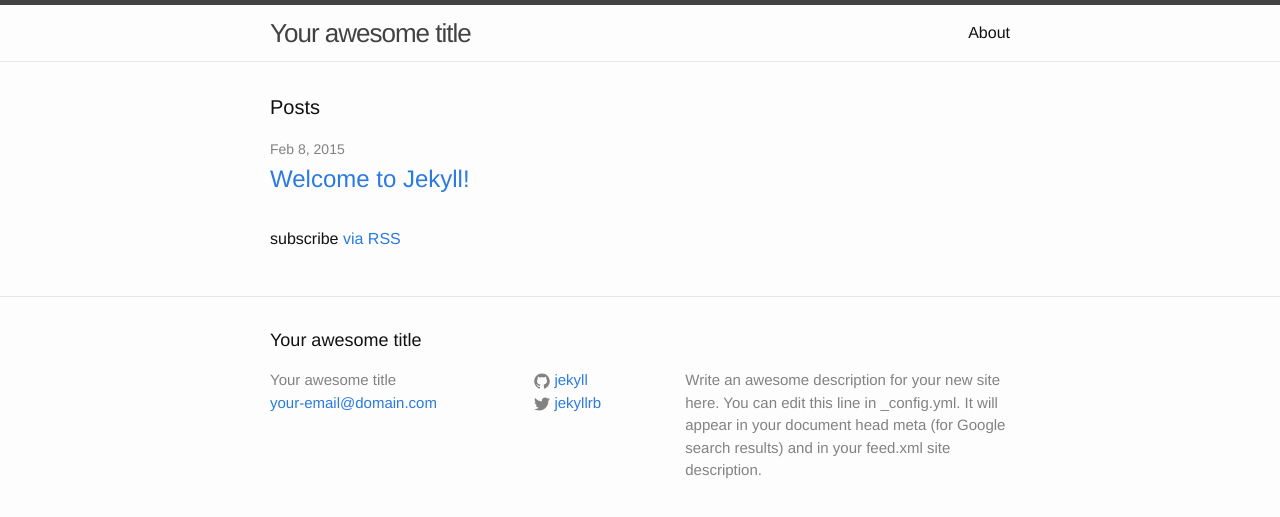
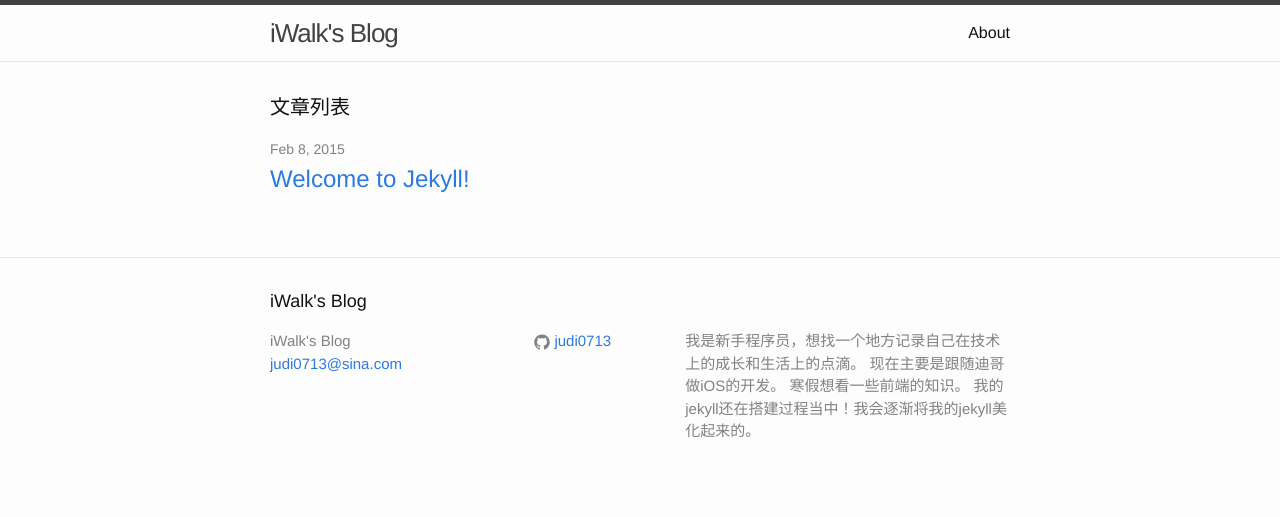
Before and after one commit to tesths/tesths.github.com, a Jekyll site: the page built from index.html, in a window 1280 px wide. Shown: the top 517 px of the page. Built offline with Jekyll 4.4.1, drawn with Linux system fonts in a browser that asks for light colours.

Commit message:
edit some text

```diff
--- a/_config.yml
+++ b/_config.yml
@@ -1,14 +1,14 @@
 # Site settings
-title: Your awesome title
-email: your-email@domain.com
+title: iWalk's Blog
+email: judi0713@sina.com
 description: > # this means to ignore newlines until "baseurl:"
-  Write an awesome description for your new site here. You can edit this
-  line in _config.yml. It will appear in your document head meta (for
-  Google search results) and in your feed.xml site description.
+  我是新手程序员，想找一个地方记录自己在技术上的成长和生活上的点滴。
+  现在主要是跟随迪哥做iOS的开发。
+  寒假想看一些前端的知识。
+  我的jekyll还在搭建过程当中！我会逐渐将我的jekyll美化起来的。
 baseurl: "" # the subpath of your site, e.g. /blog/
 url: "http://yourdomain.com" # the base hostname & protocol for your site
-twitter_username: jekyllrb
-github_username:  jekyll
+github_username: judi0713
 
 # Build settings
 markdown: kramdown
--- a/index.html
+++ b/index.html
@@ -4,7 +4,7 @@ layout: default
 
 <div class="home">
 
-  <h1 class="page-heading">Posts</h1>
+  <h1 class="page-heading">文章列表</h1>
 
   <ul class="post-list">
     {% for post in site.posts %}
@@ -18,6 +18,5 @@ layout: default
     {% endfor %}
   </ul>
 
-  <p class="rss-subscribe">subscribe <a href="{{ "/feed.xml" | prepend: site.baseurl }}">via RSS</a></p>
 
 </div>
```
Also changed, not shown: 6 other files.
